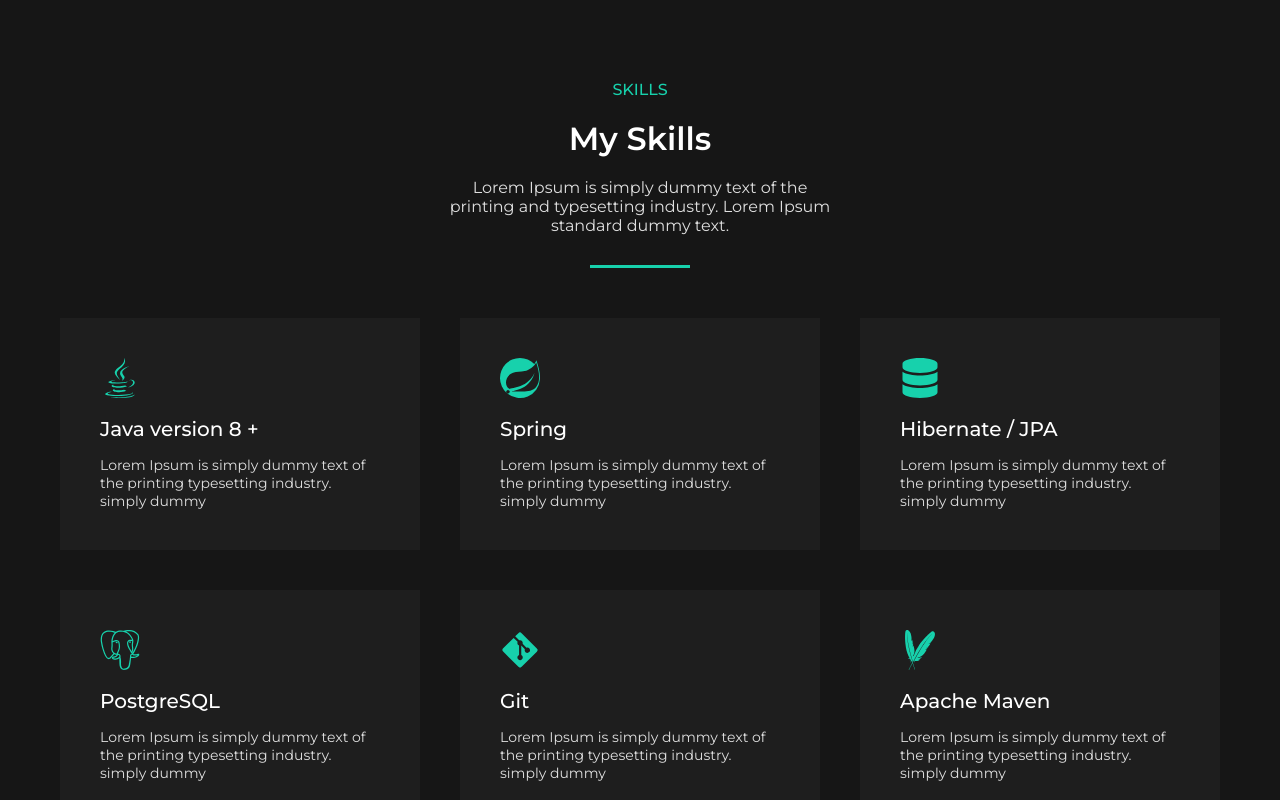
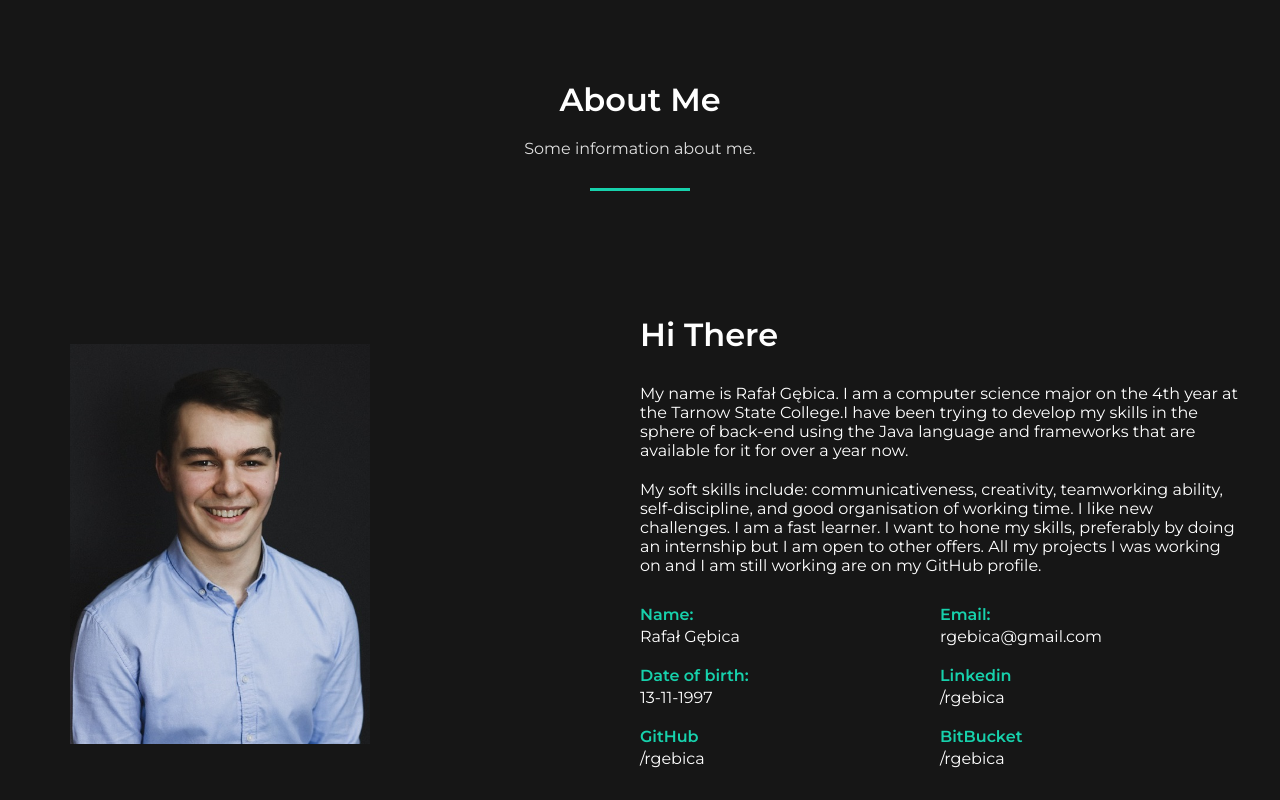
Before and after one commit to rgebica/portfolio-website, a React (Create React App) app: page / in a window 1280 px wide. Shown: the part 840-1640 px from the top of the page. Built offline with nearby package versions, Linux system fonts and the light colour scheme.

Commit message:
added projects part and started creating contact field

```diff
--- a/src/App.css
+++ b/src/App.css
@@ -19,7 +19,7 @@ body {
   height: 100px;
   position: fixed;
   top: 0;
-  background: #f4f7ff;
+  background: #161616;
   z-index: 1;
   box-shadow: 0 5px 20px rgba(0, 0, 0, 0.1);
 }
@@ -40,7 +40,7 @@ body {
 }
 .navbar__right li a {
   text-decoration: none;
-  color: #292929;
+  color: #EDF1FD;
   font-weight: 500;
   font-size: 18px;
   padding: 0 15px;
@@ -104,6 +104,12 @@ body {
   transition: all 0.5s linear;
   cursor: pointer;
 }
+
+.navbar__right li:hover {
+  background-color: #17d1ac;;
+  border: 2px solid transparent;
+}
+
 .header__ul li:hover {
   background: #292929;
   border: 2px solid transparent;
@@ -139,6 +145,7 @@ body {
 }
 .btn-smart {
   background: #17d1ac;
+  color: white;
   padding: 13px 40px;
   border-radius: 50px;
 }
@@ -215,7 +222,7 @@ body {
 }
 .about {
   width: 100%;
-  background: #23263a;
+  background: #161616;
   padding: 100px 0;
 }
 .about__img {
@@ -232,18 +239,18 @@ body {
   margin-bottom: 30px;
 }
 .about__info-p1 {
-  font-size: 14px;
+  font-size: 16px;
   margin-bottom: 20px;
 }
 .about__info-p2 {
-  font-size: 14px;
+  font-size: 16px;
 }
 
 .info__contacts {
   margin-top: 20px;
 }
 .info__contacts strong {
-  color: #ff4a57;
+  color: #17d1ac;
 }
 .info__contacts p {
   margin-top: 3px;
@@ -251,21 +258,21 @@ body {
 .info__contacts .col-6 {
   margin: 10px 0;
 }
-/* Prices */
-.prices {
+
+.projects {
   width: 100%;
   padding: 100px 0;
-  background: #1f2235;
+  background: #161616;
 }
-.price {
-  background: #23263a;
+.project {
+  background: #1E1E1E;
   padding: 25px;
   border-radius: 8px;
   margin: 35px 20px;
   color: #fff;
   text-align: center;
 }
-.priceHeading {
+.projectHeading {
   font-size: 24px;
   font-weight: 500;
   margin-bottom: 15px;
@@ -278,17 +285,18 @@ body {
 .price__rs span {
   font-size: 25px;
 }
-.price ul {
+.project ul {
   list-style-type: none;
 }
-.price ul li {
+.project ul li {
   margin: 5px 0;
   border-bottom: 1px solid #3c3c3c;
   font-size: 14px;
   padding: 15px 0;
 }
-.price__btn {
+.project__btn {
   margin-top: 40px;
+  text-decoration-color: white;
 }
 .contact {
   padding: 100px 0;
@@ -372,6 +380,7 @@ body {
     padding: 20px 0;
     font-size: 14px;
   }
+
   .toggle {
     display: flex;
   }
--- a/src/App.js
+++ b/src/App.js
@@ -2,13 +2,19 @@ import './App.css';
 import Header from "./components/Banner";
 import Navigation from "./components/Navigation";
 import Skills from "./components/Skills";
+import About from "./components/About";
+import Projects from "./components/Projects";
+import Contact from "./components/Contact";
 
 function App() {
   return (
     <div>
       <Header/>
       <Navigation/>
+      <About/>
       <Skills/>
+      <Projects/>
+      <Contact/>
     </div>
   );
 }
--- /dev/null
+++ b/src/components/About.js
@@ -0,0 +1,68 @@
+import React from "react";
+
+const About = () => {
+    const [header] = React.useState({
+        subHeader: "About Me",
+        text:
+            "Some information about me.",
+    });
+    const [state] = React.useState([
+        { id: 1, title: "Name:", text: "Rafał Gębica" },
+        { id: 2, title: "Email:", text: "rgebica@gmail.com" },
+        { id: 3, title: "Date of birth:", text: "13-11-1997" },
+        { id: 4, title: "Linkedin", text: "/rgebica" },
+        { id: 5, title: "GitHub", text: "/rgebica" },
+        { id: 6, title: "BitBucket", text: "/rgebica" },
+
+    ]);
+    return (
+        <div className="about">
+            <div className="container">
+                <div className="common">
+                    <h1 className="mainHeader">{header.subHeader}</h1>
+                    <p className="mainContent">{header.text}</p>
+                    <div className="commonBorder"></div>
+                </div>
+                <div className="row  h-650 alignCenter">
+                    <div className="col-6">
+                        <div className="about__img">
+                            <img src="/images/photo.jpg" alt="man" />
+                        </div>
+                    </div>
+                    <div className="col-6">
+                        <div className="about__info">
+                            <h1>Hi There</h1>
+                            <div className="about__info-p1">
+                                My name is Rafał Gębica. I am a computer science major on the 4th
+                                year at the Tarnow State College.I have been trying to develop my
+                                skills in the sphere of back-end using the Java language and
+                                frameworks that are available for it for over a year now.
+                            </div>
+                            <div className="about__info-p2">
+                                My soft skills include: communicativeness, creativity, teamworking
+                                ability, self-discipline, and good organisation of working time.
+                                I like new challenges. I am a fast learner.
+                                I want to hone my skills, preferably by doing an internship but I am
+                                open to other offers.
+                                All my projects I was working on and I am still working are on my
+                                GitHub profile.
+                            </div>
+                            <div className="info__contacts">
+                                <div className="row">
+                                    {state.map((info) => (
+                                        <div className="col-6">
+                                            <strong>{info.title}</strong>
+                                            <p>{info.text}</p>
+                                        </div>
+                                    ))}
+                                </div>
+                            </div>
+                        </div>
+                    </div>
+                </div>
+            </div>
+        </div>
+    );
+};
+
+export default About;
--- a/src/components/Banner.js
+++ b/src/components/Banner.js
@@ -13,7 +13,7 @@ const Banner = () => {
         title: "I am Rafał Gębica",
         text:
             "I am aspiring to be a Junior Java Developer. Here is my portfolio, I will say something about myself, show you my skills and projects which I have recently completed or I am still working on.",
-        image: "/images/photo.jpg",
+        // image: "/images/photo.jpg",
     });
 
     return (
@@ -57,7 +57,7 @@ const Banner = () => {
                     </div>
                     <div className="col-6">
                         <div className="banner__img">
-                            <img src={state.image} alt="man" />
+                            <img src={state.image} alt="photo" />
                         </div>
                     </div>
                 </div>
--- /dev/null
+++ b/src/components/Contact.js
@@ -0,0 +1,47 @@
+import React from "react";
+import {
+    FaFacebookF,
+    FaTwitter,
+    FaPinterest,
+    FaInstagram,
+    FaPlay,
+} from "react-icons/fa";
+const Contact = () => {
+    return (
+        <div className="contact">
+            <div className="container">
+                <div className="contactSection">
+                    <div className="row justifyConter">
+                        <div className="col-6">
+                            <div className="contactSection-logo">
+                                <img src="/images/logo.png" alt="" />
+                            </div>
+                            <p>
+                                Lorem ipsum dolor sit amet, consectetur adipisicing elit, sed do
+                                eiusmod tempor inci- didunt ut labore et dolore magna aliqua. Ut
+                                enim ad minim veniam, quis nostrud exe- rcitation ullamco
+                                laboris nisi ut aliquip ex ea commodo consequat.
+                            </p>
+                            <ul className="contactCircles">
+                                <li>
+                                    <FaFacebookF className="contactIcon" />
+                                </li>
+                                <li>
+                                    <FaTwitter className="contactIcon" />
+                                </li>
+                                <li>
+                                    <FaPinterest className="contactIcon" />
+                                </li>
+                                <li>
+                                    <FaInstagram className="contactIcon" />
+                                </li>
+                            </ul>
+                        </div>
+                    </div>
+                </div>
+            </div>
+        </div>
+    );
+};
+
+export default Contact;
--- a/src/components/Navigation.js
+++ b/src/components/Navigation.js
@@ -13,7 +13,7 @@ const Navigation = () => {
                     </ul>
                     {state ? (
                         <ul className="navbar__right">
-                            <li>
+                            <li className={"home"}>
                                 <a href="">HOME</a>
                             </li>
                             <li>
--- /dev/null
+++ b/src/components/Projects.js
@@ -0,0 +1,72 @@
+import React from "react";
+
+const Projects = () => {
+    const [header] = React.useState({
+        subHeading: "Sample Projects",
+        text:
+            "Lorem Ipsum is simply dummy text of the printing and typesetting industry. Lorem Ipsum standard dummy text.",
+    });
+    const [state] = React.useState([
+        {
+            id: 1,
+            heading: "Online Gradebook",
+            msg1: "Description:",
+            msg2: "Application corresponding to an electonic gradebook. App allows of creating an account, which on the basis of an e-mail will determine our function and will send a confirmation link. What is more,this application displays grades along with an average grade for each subject, midterm grade, attendance and absence; also with divisions into subjects, as well as attendance-absence balance. System also calculate weight average, presence count, presence percentage. Teacher can add semester and final grades",
+            msg3: "Stack:",
+            msg4: "Java, Functional Programming (lambdas, streams), Spring, Spring Security, Spring Data, Hibernate, JPA, JUnit5, Spock&Groovy, PostgreSQL, Java Script, React, Material Ui, Bootstrap"
+        },
+        {
+            id: 2,
+            heading: "Vet Clinic - demo",
+            msg1: "Description:",
+            msg2: "Demo for vet clinic. Aplication\n" +
+                "\n" +
+                "allows to list appointments of certain doctor for given day ,customer to cancel his appointment , doctor to check his visits by dat , doctor to check all his visits (open and taken), create new terms",
+            msg3: "Stack:",
+            msg4: "Java, Functional Programming (lambdas, streams), Spring, Spring Data, Hibernate, JPA, JUnit5, Spock&Groovy, PostgreSQL"
+
+        },
+        {
+            id: 3,
+            heading: "Matrix Determinant Calculator ",
+            msg2: "Application to calculate matrix determinant from created by user matrx",
+            msg3: "Stack:",
+            msg4: "Java, Spring, Java Script, React, Material Ui, Bootstrap"
+
+        },
+    ]);
+    return (
+        <div className="projects">
+            <div className="container">
+                <div className="common">
+                    <h3 className="heading">{header.mainHeader}</h3>
+                    <h1 className="mainHeader">{header.subHeading}</h1>
+                    <p className="mainContent">{header.text}</p>
+                    <div className="commonBorder"></div>
+                </div>
+                <div className="row">
+                    {state.map((projects) => (
+                        <div className="col-4" key={projects.id}>
+                            <div className="project">
+                                <div className="projectHeading">{projects.heading}</div>
+                                <ul>
+                                    <li>{projects.msg1}</li>
+                                    <li>{projects.msg2}</li>
+                                    <li>{projects.msg3}</li>
+                                    <li>{projects.msg4}</li>
+                                </ul>
+                                <div className="project__btn">
+                                    <a style={{ color: 'white' }} href="" className="btn btn-outline">
+                                        Read more
+                                    </a>
+                                </div>
+                            </div>
+                        </div>
+                    ))}
+                </div>
+            </div>
+        </div>
+    );
+};
+
+export default Projects;
--- a/src/components/Skills.js
+++ b/src/components/Skills.js
@@ -25,7 +25,6 @@ import {
 
 const Skills = () => {
     const [header] = React.useState({
-        mainHeader: "SKILLS",
         subHeading: "My Skills",
         text:
             "Lorem Ipsum is simply dummy text of the printing and typesetting\
```
